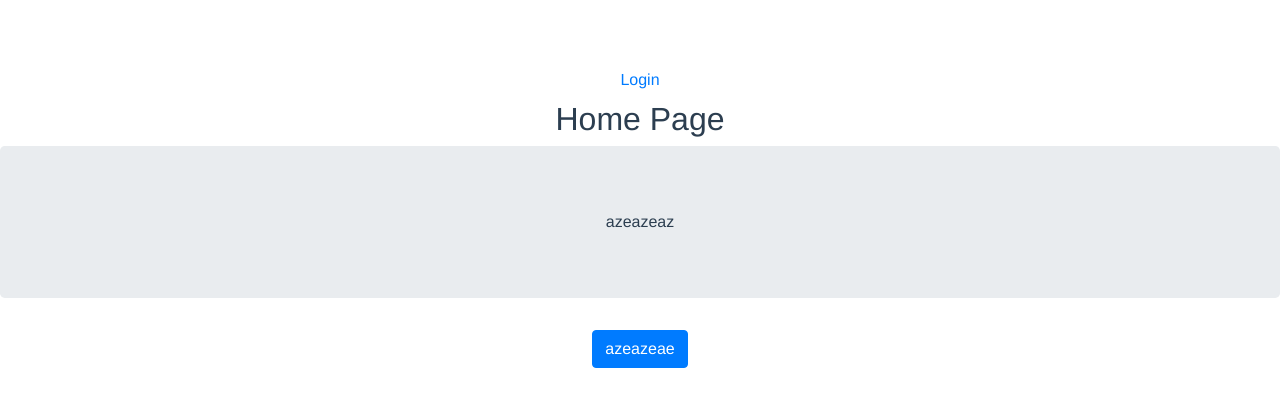
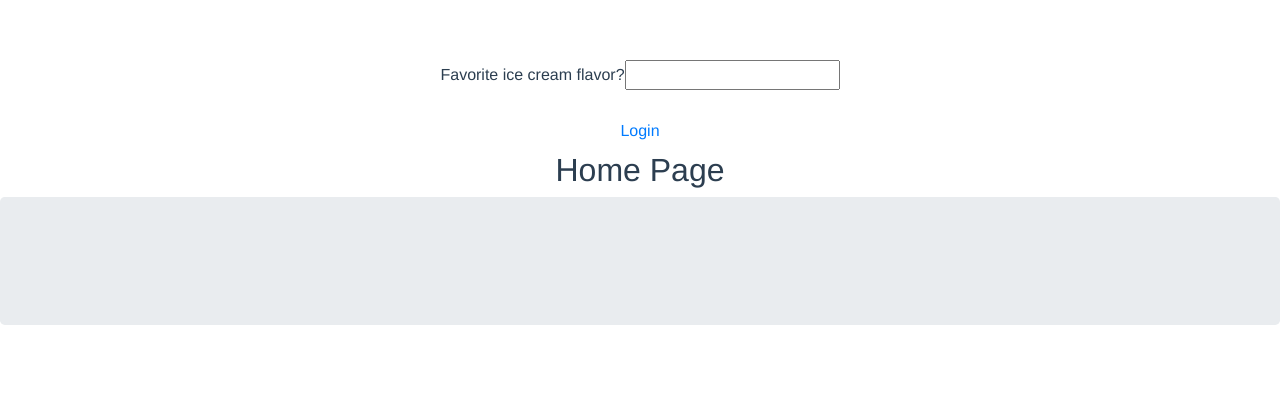
Before and after one commit to Crysicia/IIM_Vue_foody, a Vue app: page / in a window 1280 px wide. Shown: the top 406 px of the page. Built offline with nearby package versions, Linux system fonts and the light colour scheme; no server answers.

Commit message:
Add Vuex

```diff
--- a/package.json
+++ b/package.json
@@ -13,7 +13,8 @@
     "bootstrap-vue": "^2.4.0",
     "core-js": "^3.6.4",
     "vue": "^2.6.11",
-    "vue-router": "^3.1.5"
+    "vue-router": "^3.1.5",
+    "vuex": "^3.1.2"
   },
   "devDependencies": {
     "@vue/cli-plugin-babel": "^4.2.0",
--- a/src/App.vue
+++ b/src/App.vue
@@ -1,8 +1,12 @@
 <template>
   <div id="app">
+    <div>
+      <label for="favorite">Favorite ice cream flavor?</label>
+      <input @input="changed" name="favorite">
+    </div>
+    <p>{{this.$store.getters.favorites}}</p>
     <router-link class="nav-link" to="login">Login</router-link>
     <router-view />
-    <p>{{meals}}</p>
   </div>
 </template>
 
@@ -22,6 +26,9 @@ export default {
       .then((result) => {
         this.meals = result.data
       })
+    },
+    changed: function(event) {
+      this.$store.commit('change', event.target.value)
     }
   },
   mounted() {
--- a/src/components/HomePage.vue
+++ b/src/components/HomePage.vue
@@ -1,14 +1,21 @@
 <template>
     <div>
         <h2>Home Page</h2>
-        <div class="jumbotron">azeazeaz</div>
-        <a class="btn btn-primary">azeazeae</a>
+        <div class="jumbotron">{{favorites}}</div>
     </div>
 </template>
 
 <script>
 export default {
-    name: 'HomePage'
+  name: 'HomePage',
+  data () {
+    return {
+      favorites: this.$store.getters.favorites
+    }
+  },
+  mounted () {
+    console.log(this.$store.getters.favorites)
+  }
 }
 </script>
 
--- a/src/main.js
+++ b/src/main.js
@@ -8,6 +8,7 @@ import 'bootstrap-vue/dist/bootstrap-vue.css'
 
 import router from './router'
 import axios from 'axios'
+import { store } from './store/store'
 
 Vue.config.productionTip = false
 Vue.use(BootstrapVue)
@@ -17,5 +18,6 @@ Vue.prototype.$http = axios
 new Vue({
   axios,
   router,
+  store,
   render: h => h(App),
 }).$mount('#app')
--- /dev/null
+++ b/src/store/store.js
@@ -0,0 +1,18 @@
+import Vue from 'vue'
+import Vuex from 'vuex'
+
+Vue.use(Vuex)
+
+export const store = new Vuex.Store({
+  state: {
+    favorites: ''
+  },
+  mutations: {
+    change(state, favorite) {
+      state.favorites = favorite
+    }
+  },
+  getters: {
+    favorites: state => state.favorites
+  }
+})
```
Also changed, not shown: 1 other file (tests, documents, lock files or other folders).
